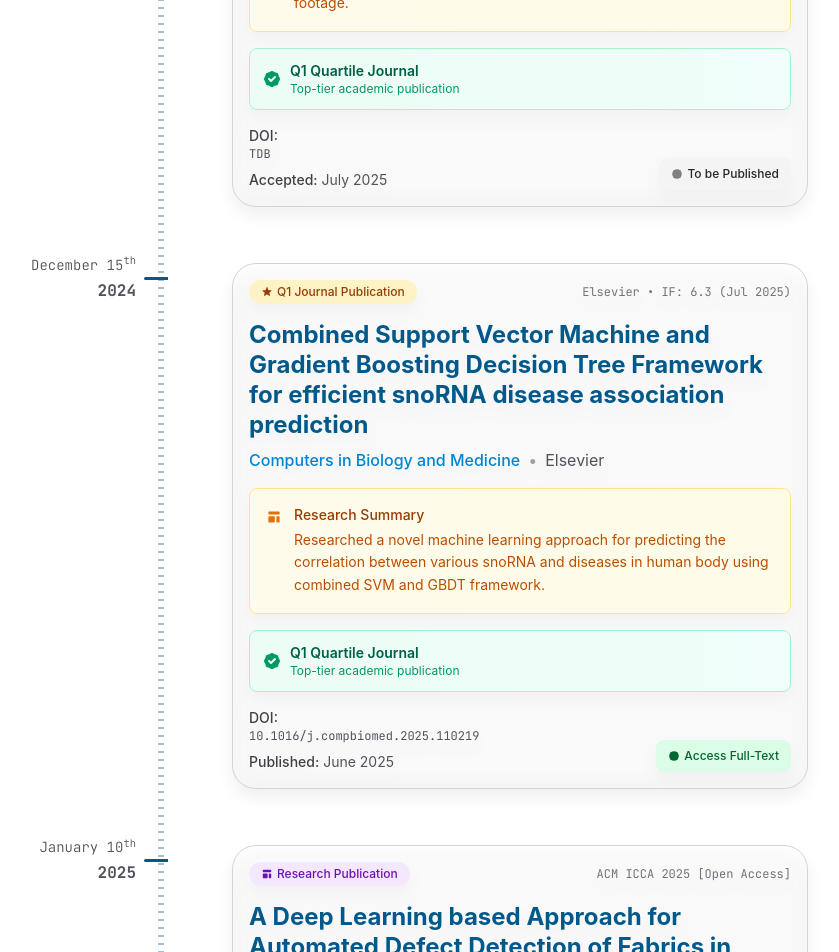
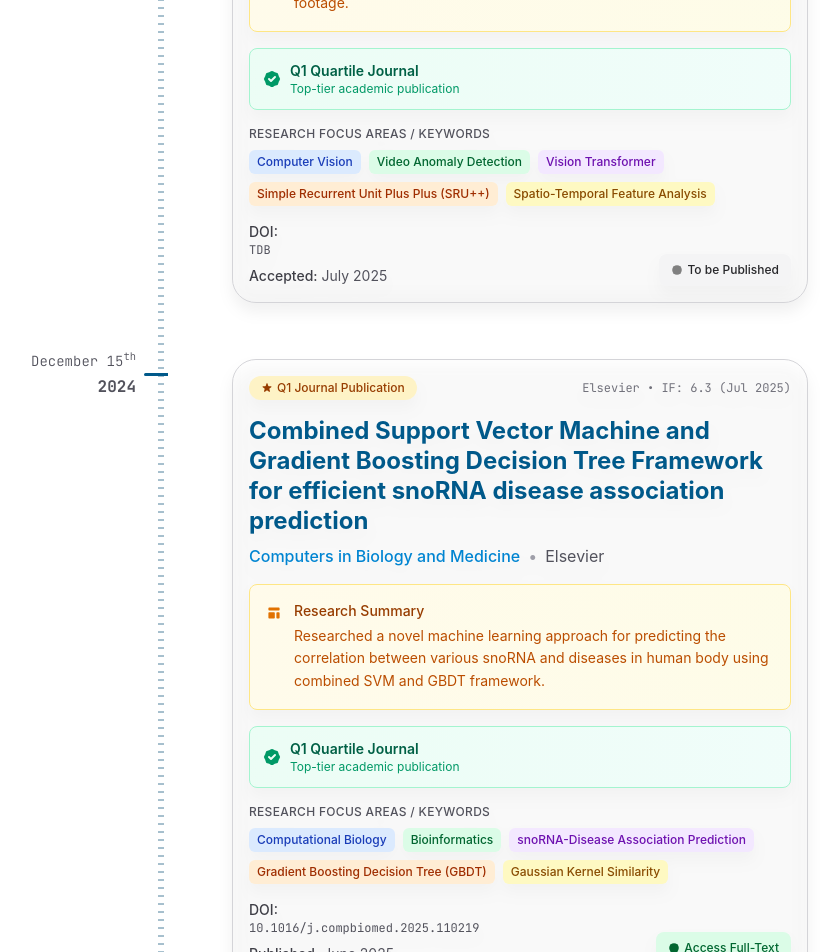
Before and after one commit to kishoreshanto/kishoreshanto, a SvelteKit app: page / in a window 1280 px wide. Shown: the part 1800-2752 px from the top of the page, without its empty margins (440-1279 px from the left). Built offline with nearby package versions, Linux system fonts and the light colour scheme.

Commit message:
Add research focus areas and keywords to GBDTSVMResearch and VADResearch components

```diff
--- a/src/components/Cards/GBDTSVMResearch.svelte
+++ b/src/components/Cards/GBDTSVMResearch.svelte
@@ -71,6 +71,28 @@ let { date, onshowmodal }: Props = $props();
 				</div>
 			</div>
 
+			<div class="space-y-2">
+				<p class="text-xs font-medium text-zinc-600 dark:text-zinc-400 uppercase tracking-wide">Research Focus Areas / Keywords</p>
+				<div class="flex flex-wrap gap-2">
+						<span class="inline-flex items-center px-2 py-1 rounded-md text-xs font-medium bg-blue-100 text-blue-800 dark:bg-blue-900/30 dark:text-blue-300">
+							Computational Biology
+						</span>
+					<span class="inline-flex items-center px-2 py-1 rounded-md text-xs font-medium bg-green-100 text-green-800 dark:bg-green-900/30 dark:text-green-300">
+							Bioinformatics
+						</span>
+					<span class="inline-flex items-center px-2 py-1 rounded-md text-xs font-medium bg-purple-100 text-purple-800 dark:bg-purple-900/30 dark:text-purple-300">
+							snoRNA-Disease Association Prediction
+						</span>
+					<span class="inline-flex items-center px-2 py-1 rounded-md text-xs font-medium bg-orange-100 text-orange-800 dark:bg-orange-900/30 dark:text-orange-300">
+							Gradient Boosting Decision Tree (GBDT)
+						</span>
+					<span class="inline-flex items-center px-2 py-1 rounded-md text-xs font-medium bg-yellow-100 text-yellow-800 dark:bg-yellow-900/30 dark:text-yellow-300">
+							Gaussian Kernel Similarity
+					</span>
+
+				</div>
+			</div>
+
 			<!-- Publication Details -->
 			<div class="grid grid-cols-1 sm:grid-cols-2 gap-4 text-sm">
 				<div class="space-y-2">
--- a/src/components/Cards/VADResearch.svelte
+++ b/src/components/Cards/VADResearch.svelte
@@ -72,6 +72,28 @@ let { date, onshowmodal }: Props = $props();
             </div>
         </div>
 
+               <div class="space-y-2">
+            <p class="text-xs font-medium text-zinc-600 dark:text-zinc-400 uppercase tracking-wide">Research Focus Areas / Keywords</p>
+            <div class="flex flex-wrap gap-2">
+					<span class="inline-flex items-center px-2 py-1 rounded-md text-xs font-medium bg-blue-100 text-blue-800 dark:bg-blue-900/30 dark:text-blue-300">
+						Computer Vision
+					</span>
+                <span class="inline-flex items-center px-2 py-1 rounded-md text-xs font-medium bg-green-100 text-green-800 dark:bg-green-900/30 dark:text-green-300">
+						Video Anomaly Detection
+					</span>
+                <span class="inline-flex items-center px-2 py-1 rounded-md text-xs font-medium bg-purple-100 text-purple-800 dark:bg-purple-900/30 dark:text-purple-300">
+						Vision Transformer
+					</span>
+                <span class="inline-flex items-center px-2 py-1 rounded-md text-xs font-medium bg-orange-100 text-orange-800 dark:bg-orange-900/30 dark:text-orange-300">
+						Simple Recurrent Unit Plus Plus (SRU++)
+					</span>
+                                    <span class="inline-flex items-center px-2 py-1 rounded-md text-xs font-medium bg-yellow-100 text-yellow-800 dark:bg-yellow-900/30 dark:text-yellow-300">
+                        Spatio-Temporal Feature Analysis
+                </span>
+
+            </div>
+        </div>
+
         <!-- Publication Details -->
         <div class="grid grid-cols-1 sm:grid-cols-2 gap-4 text-sm">
             <div class="space-y-2">
```
